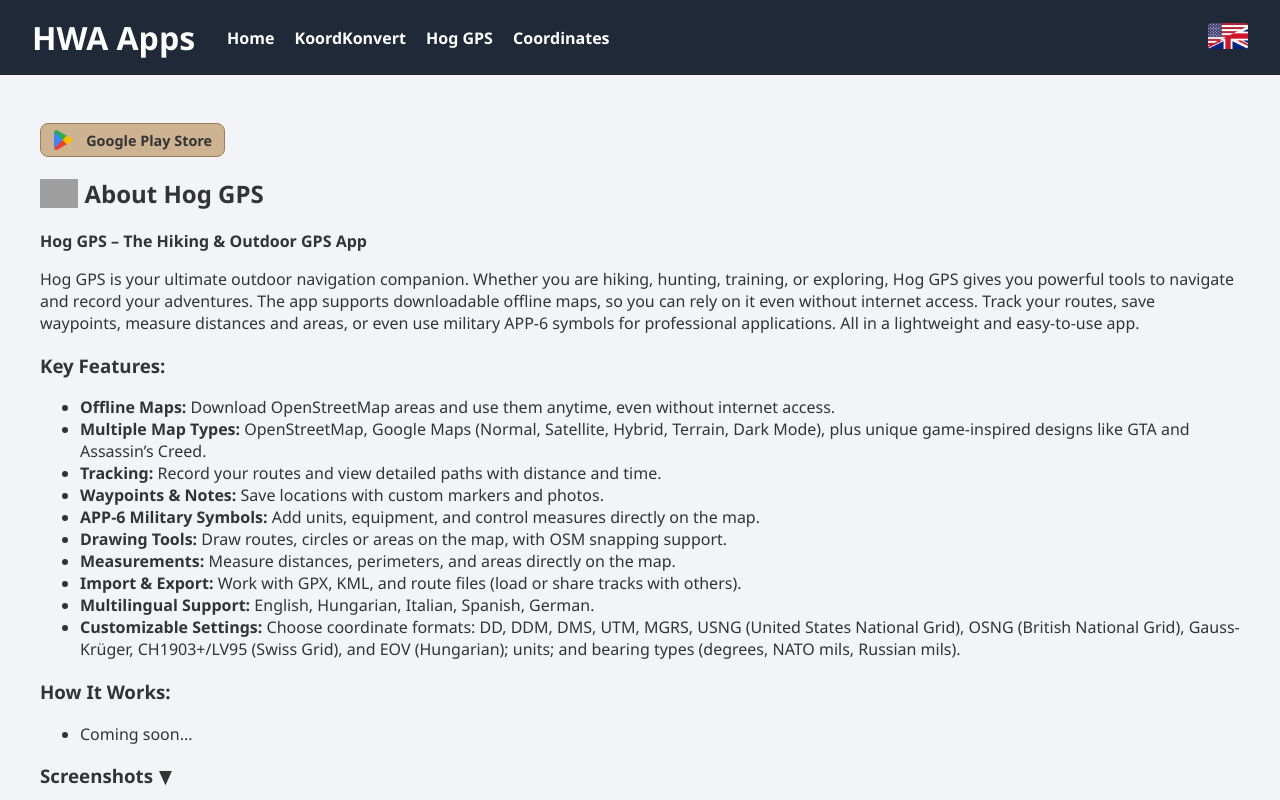
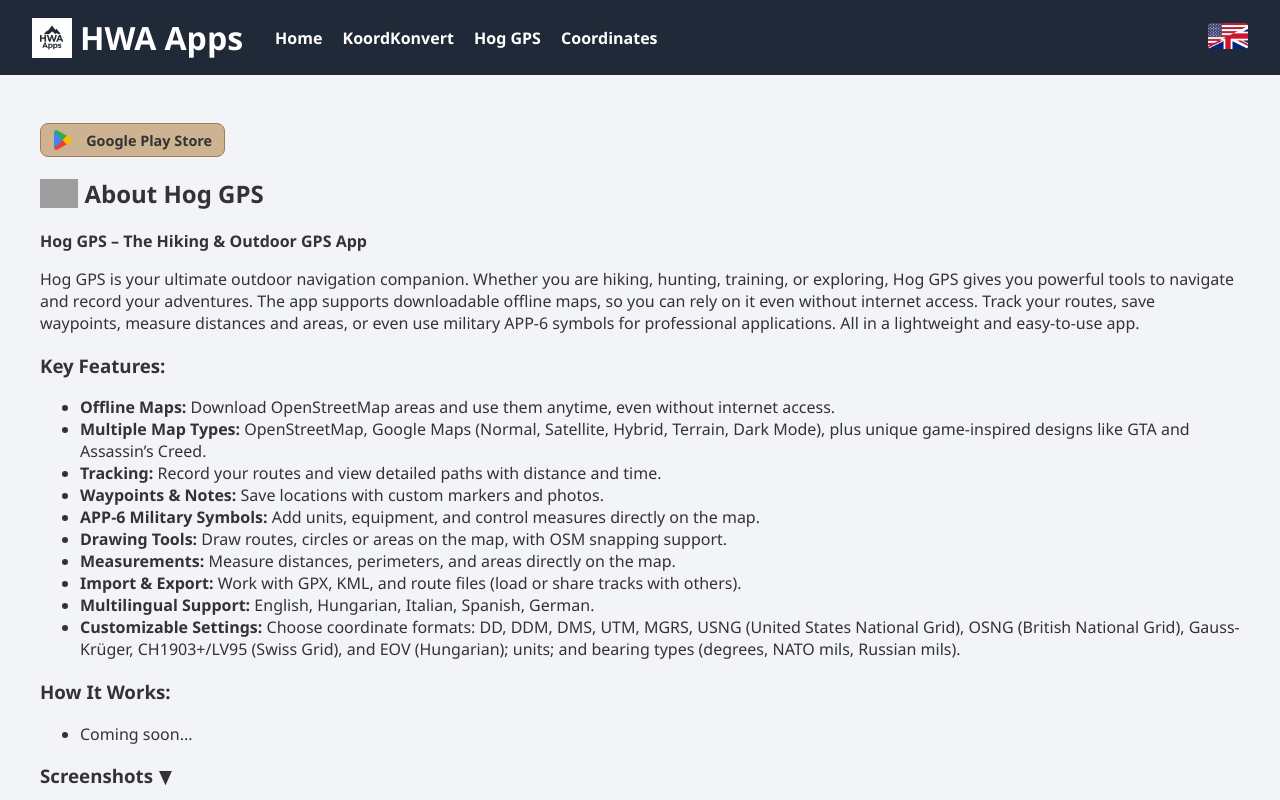
Before and after one commit to hwa-apps/hwa-apps.github.io, a plain HTML site: page hoggps.html in a window 1280 px wide. Shown: the top 800 px of the page. Drawn offline with Linux system fonts and the light colour scheme; grey boxes are pictures that could not be loaded.

Commit message:
Update hoggps.html

```diff
--- a/hoggps.html
+++ b/hoggps.html
@@ -108,7 +108,12 @@
 </head>
 <body>
 <header>
-  <h1><a href="index.html" style="color: inherit; text-decoration: none;">HWA Apps</a></h1>
+  <h1>
+    <a href="index.html" style="display: flex; align-items: center; gap: 8px;">
+      <img src="images/hwa_logo.png" alt="HWA Apps Logo" style="height: 40px;">
+      HWA Apps
+    </a>
+  </h1>
   <nav>
     <a href="index.html">Home</a>
     <a href="koordkonvert.html">KoordKonvert</a>
```
